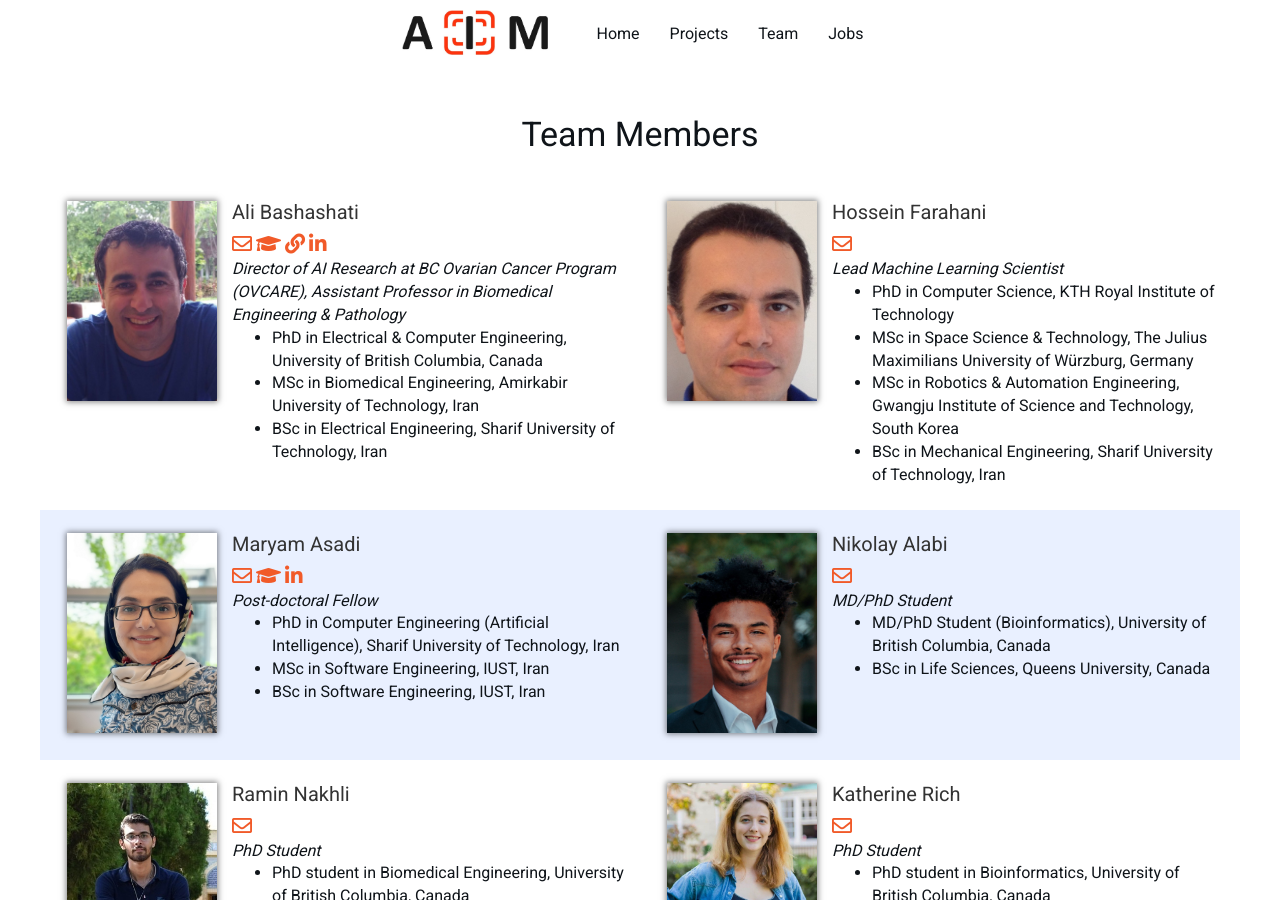
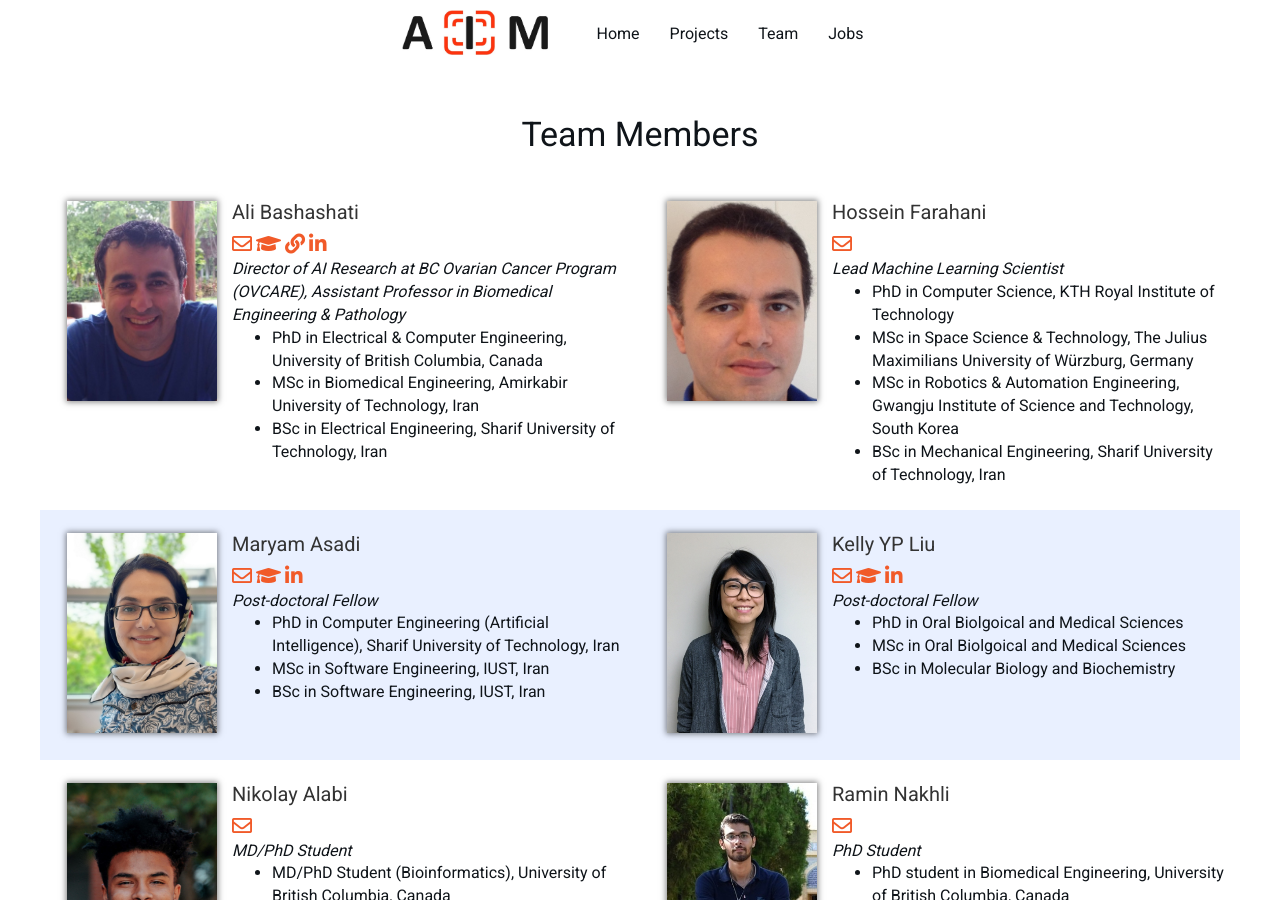
Before and after one commit to AIMLab-UBC/AIMLab-UBC.github.io, a Jekyll site: the page built from _pages/team.md, in a window 1280 px wide and 900 px high. Built offline with Jekyll 4.4.1, drawn with Linux system fonts in a browser that asks for light colours; nearby versions of some CDN libraries.

Commit message:
Add kelly

```diff
--- a/_data/team_members.yml
+++ b/_data/team_members.yml
@@ -44,6 +44,21 @@
   education1: PhD in Computer Engineering (Artificial Intelligence), Sharif University of Technology, Iran
   education2: MSc in Software Engineering, IUST, Iran
   education3: BSc in Software Engineering, IUST, Iran
+  alumni: 0
+
+- name: Kelly YP Liu
+  photo: KellyLiu.JPG
+  info: Post-doctoral Fellow
+  email: mailto:keliu@bccrc.ca
+  website: 0
+  github: 0
+  twitter: 0
+  linked: linkedin.com/in/kelly-liu-phd-9350a684
+  google_scholar: https://scholar.google.ca/citations?user=15vpGWUAAAAJ&hl=en&authuser=1
+  number_educ: 3
+  education1: PhD in Oral Biolgoical and Medical Sciences
+  education2: MSc in Oral Biolgoical and Medical Sciences
+  education3: BSc in Molecular Biology and Biochemistry
   alumni: 0
 
 # Sept 2022
```
Also changed, not shown: assets/teampic/KellyLiu.JPG (added).
